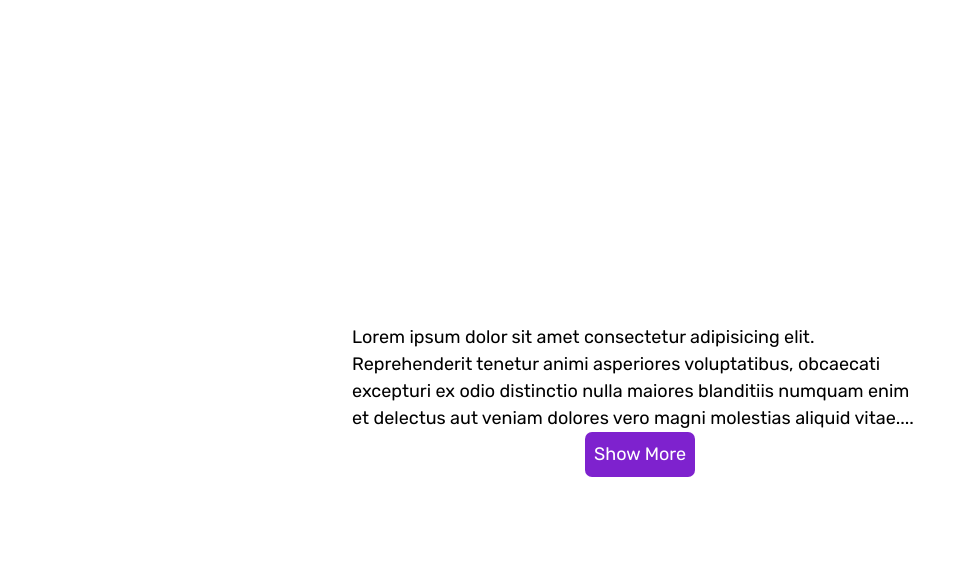
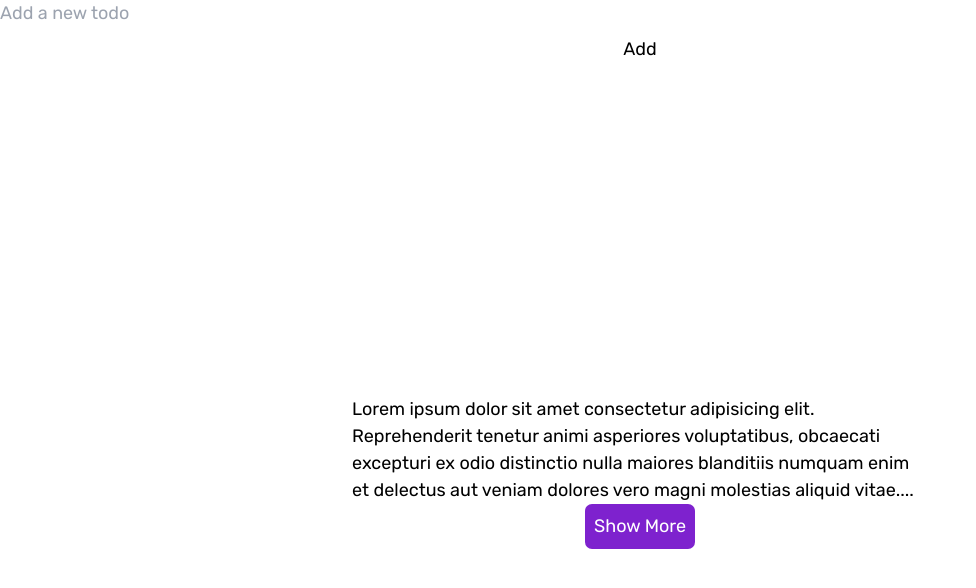
Before and after one commit to Peter3Khalil/learning-react-testing-library, a Next.js app: page / in a window 1280 px wide. Shown: the top 588 px of the page, without its empty margins (0-976 px from the left). Built offline with nearby package versions, Linux system fonts and the light colour scheme.

Commit message:
✨ Add TodoList component with add and remove functionality and corresponding tests

```diff
--- a/src/app/page.tsx
+++ b/src/app/page.tsx
@@ -1,4 +1,5 @@
 import ExtendableText from '@/components/extendable-text';
+import TodoList from '@/components/todo-list';
 
 export const metadata = {
   title: 'App Router',
@@ -6,6 +7,9 @@ export const metadata = {
 
 export default function Page() {
   return (
-    <ExtendableText text="  Lorem ipsum dolor sit amet consectetur adipisicing elit. Reprehenderit tenetur animi asperiores voluptatibus, obcaecati excepturi ex odio distinctio nulla maiores blanditiis numquam enim et delectus aut veniam dolores vero magni molestias aliquid vitae. Minus eligendi error sunt neque, laborum quibusdam labore fuga! Explicabo quaerat, vel quod provident itaque doloribus omnis? Dolores veniam illum explicabo repudiandae tenetur amet excepturi dicta non perspiciatis rem possimus corrupti, minus quia illo esse voluptas natus ab recusandae dignissimos aut? Nihil, rem? Hic tempore provident nam blanditiis iusto praesentium molestias excepturi modi id, libero impedit eum earum neque quidem! Est porro eum natus velit quibusdam odit." />
+    <>
+      <TodoList />
+      <ExtendableText text="  Lorem ipsum dolor sit amet consectetur adipisicing elit. Reprehenderit tenetur animi asperiores voluptatibus, obcaecati excepturi ex odio distinctio nulla maiores blanditiis numquam enim et delectus aut veniam dolores vero magni molestias aliquid vitae. Minus eligendi error sunt neque, laborum quibusdam labore fuga! Explicabo quaerat, vel quod provident itaque doloribus omnis? Dolores veniam illum explicabo repudiandae tenetur amet excepturi dicta non perspiciatis rem possimus corrupti, minus quia illo esse voluptas natus ab recusandae dignissimos aut? Nihil, rem? Hic tempore provident nam blanditiis iusto praesentium molestias excepturi modi id, libero impedit eum earum neque quidem! Est porro eum natus velit quibusdam odit." />
+    </>
   );
 }
--- /dev/null
+++ b/src/components/todo-list/index.tsx
@@ -0,0 +1,59 @@
+'use client';
+import React, { useCallback } from 'react';
+
+const TodoList = () => {
+  const [todos, setTodos] = React.useState<string[]>([]);
+  const [newTodo, setNewTodo] = React.useState<string>('');
+
+  const addTodo = useCallback(() => {
+    setTodos((prev) => [...prev, newTodo]);
+    setNewTodo('');
+  }, [newTodo]);
+
+  const removeTodo = useCallback((index: number) => {
+    setTodos((prev) => prev.filter((_, i) => i !== index));
+  }, []);
+
+  const handleOnChange = useCallback(
+    (e: React.ChangeEvent<HTMLInputElement>) => {
+      setNewTodo(e.target.value);
+    },
+    [],
+  );
+
+  const handleKeyDown = useCallback(
+    (e: React.KeyboardEvent<HTMLInputElement>) => {
+      if (e.key === 'Enter' && newTodo.trim()) {
+        addTodo();
+      }
+    },
+    [addTodo, newTodo],
+  );
+
+  return (
+    <div className="flex flex-col gap-2">
+      <input
+        type="text"
+        placeholder="Add a new todo"
+        onChange={handleOnChange}
+        onKeyDown={handleKeyDown}
+        value={newTodo}
+        aria-label="New todo input"
+        data-testid="todo-input"
+      />
+      <button onClick={addTodo} aria-label="Add todo">
+        Add
+      </button>
+      <ul>
+        {todos.map((todo, index) => (
+          <li key={index} className="flex justify-between">
+            <span>{todo}</span>
+            <button onClick={() => removeTodo(index)}>Remove</button>
+          </li>
+        ))}
+      </ul>
+    </div>
+  );
+};
+
+export default TodoList;
```
Also changed, not shown: 1 other file (tests, documents, lock files or other folders).
